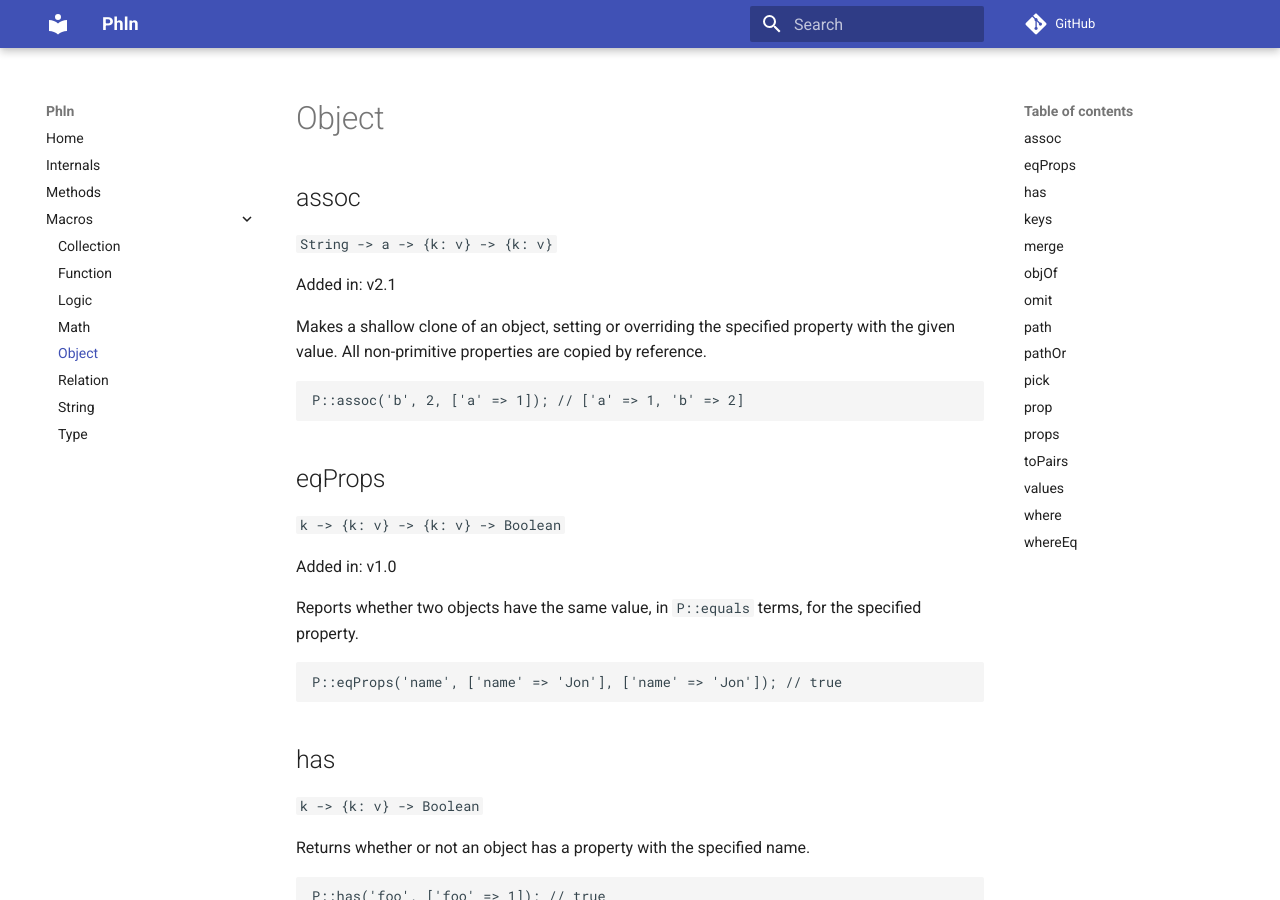
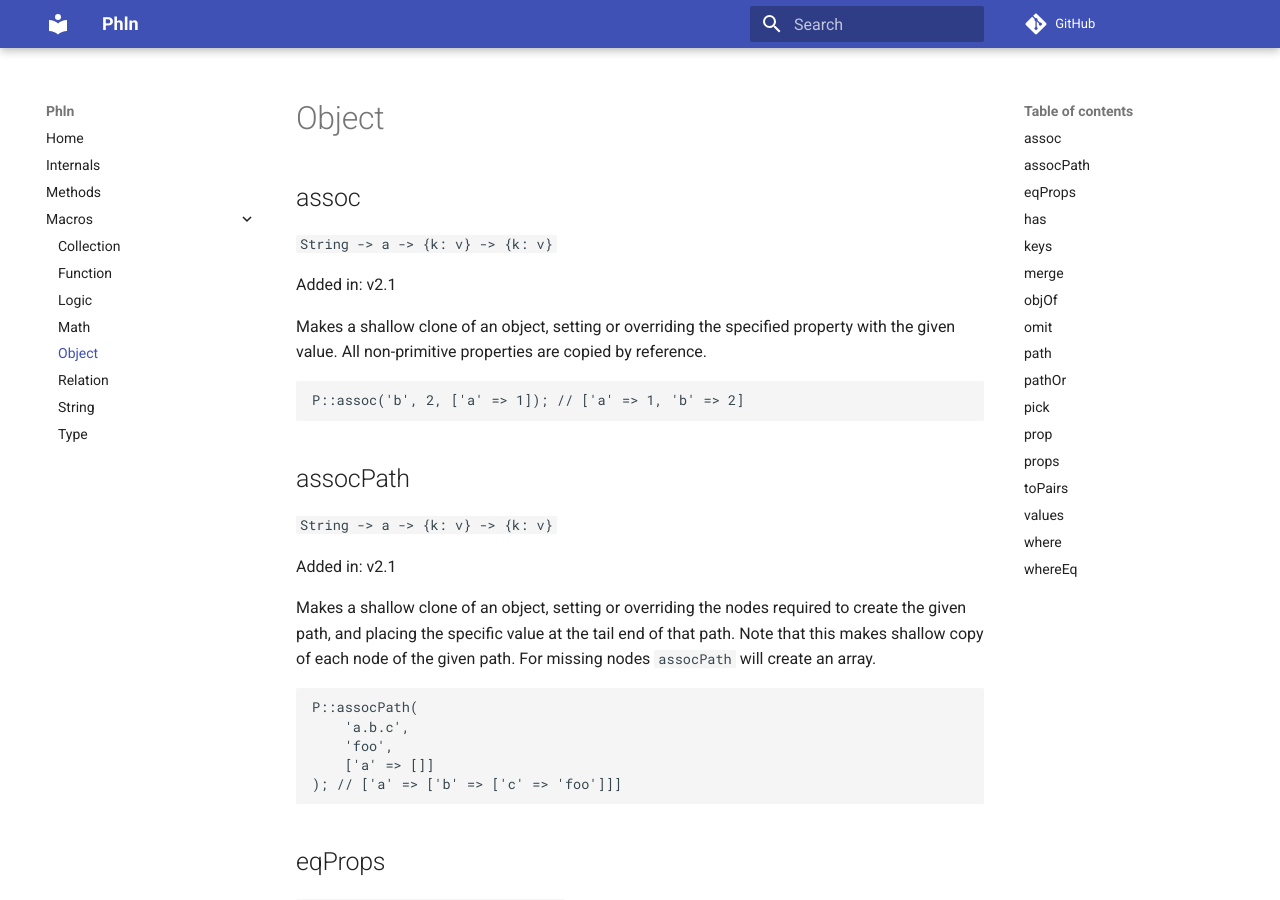
Before and after one commit to baethon/phln, an MkDocs documentation site: the page built from docs/macros/object.md, in a window 1280 px wide and 900 px high. Built offline with MkDocs 1.6.1 and Material for MkDocs 9.7.7, drawn with Linux system fonts in a browser that asks for light colours; comment, search, counter and statistics services are not loaded.

Commit message:
Finish assocPath()

````diff
--- a/docs/macros/object.md
+++ b/docs/macros/object.md
@@ -7,6 +7,22 @@ Makes a shallow clone of an object, setting or overriding the specified property
 
 ```php
 P::assoc('b', 2, ['a' => 1]); // ['a' => 1, 'b' => 2]
+```
+
+## assocPath
+
+`String -> a -> {k: v} -> {k: v}`
+
+Added in: v2.1
+
+Makes a shallow clone of an object, setting or overriding the nodes required to create the given path, and placing the specific value at the tail end of that path. Note that this makes shallow copy of each node of the given path. For missing nodes `assocPath` will create an array.
+
+```php
+P::assocPath(
+    'a.b.c',
+    'foo',
+    ['a' => []]
+); // ['a' => ['b' => ['c' => 'foo']]]
 ```
 
 ## eqProps
````
Also changed, not shown: 2 other files.
